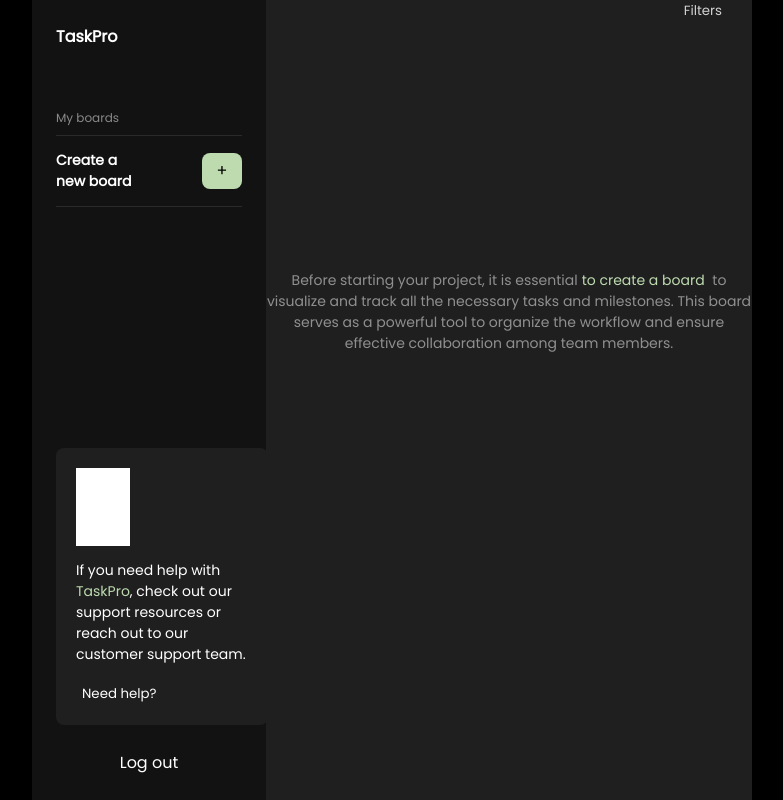
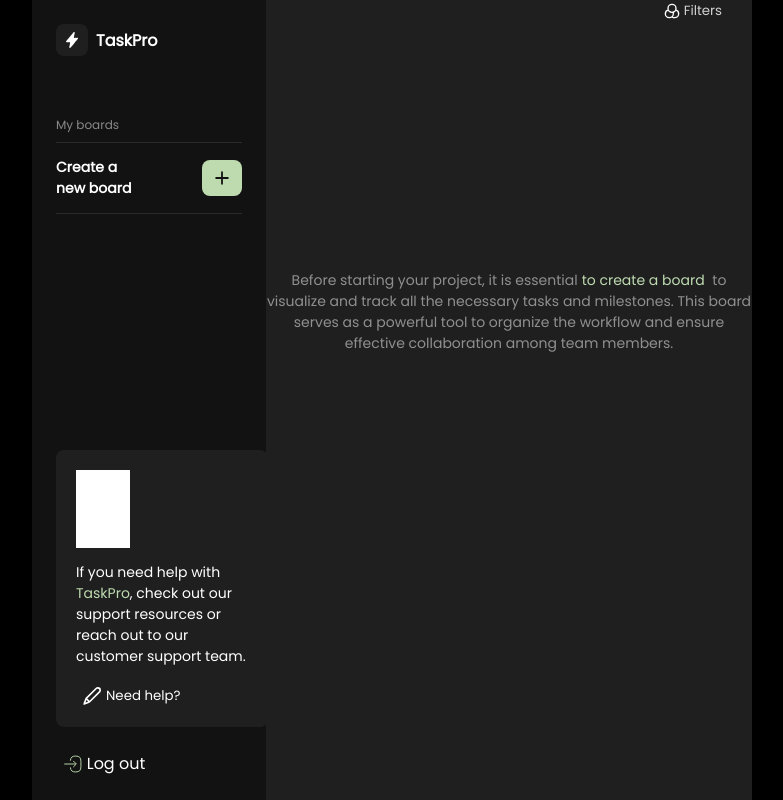
Before and after one commit to nazinamari/TaskPro, a React (Vite) app: page /home in a window 1280 px wide. Shown: the whole page, without its empty margins (248-1031 px from the left). Built offline with nearby package versions, Linux system fonts and the light colour scheme.

Commit message:
add icons

```diff
--- a/src/components/LogoComponent/LogoComponent.jsx
+++ b/src/components/LogoComponent/LogoComponent.jsx
@@ -1,5 +1,12 @@
 import css from "./LogoComponent.module.css";
 
 export default function LogoComponent() {
-  return <h1 className={css.title}>TaskPro</h1>;
+  return (
+    <div className={css.container}>
+      <svg className={css.icon}>
+        <use href="../../../public/sprite.svg#icon-iconlogo"></use>
+      </svg>
+      <h1 className={css.title}>TaskPro</h1>
+    </div>
+  );
 }
--- a/src/components/LogoComponent/LogoComponent.module.css
+++ b/src/components/LogoComponent/LogoComponent.module.css
@@ -1,4 +1,15 @@
 .title {
+  font-size: 16px;
+  text-align: center;
+}
+.icon {
+  width: 32px;
+  height: 32px;
+}
+.container {
+  display: flex;
+  align-items: center;
+  justify-content: baseline;
   margin-bottom: 60px;
-  font-size: 16px;
+  gap: 8px;
 }
--- a/src/components/SideBar/SideBar.jsx
+++ b/src/components/SideBar/SideBar.jsx
@@ -32,7 +32,9 @@ export default function SideBar() {
             onClick={handleCreateModal}
             className={css.addBtn}
           >
-            + {/* Додати icon */}
+            <svg className={css.btnIcon}>
+              <use href="../../../public/sprite.svg#icon-plus"></use>
+            </svg>
           </button>
         </div>
         <BoardNavigation />
@@ -48,6 +50,9 @@ export default function SideBar() {
             onClick={handleHelpModal}
             className={css.helpBtn}
           >
+            <svg className={css.helpIcon}>
+              <use href="../../../public/sprite.svg#icon-pencil-01"></use>
+            </svg>
             Need help? {/* Додати icon */}
           </button>
         </div>
@@ -64,6 +69,9 @@ export default function SideBar() {
             alert("log out");
           }}
         >
+          <svg className={css.helpIcon}>
+            <use href="../../../public/sprite.svg#icon-login"></use>
+          </svg>
           Log out
         </button>
       </aside>
--- a/src/components/SideBar/SideBar.module.css
+++ b/src/components/SideBar/SideBar.module.css
@@ -69,16 +69,36 @@
   color: #fff;
   border: none;
   cursor: pointer;
+  display: flex;
+  justify-content: center;
+  align-items: center;
+  gap: 4px;
 }
 .logoutBtn {
+  width: 96px;
   font-size: 16px;
+  padding: 0;
   cursor: pointer;
   border: none;
   background-color: inherit;
   color: #ffffff;
+  display: flex;
+  justify-content: center;
+  align-items: center;
+  gap: 4px;
 }
 .text {
   display: block;
   width: 76px;
   font-weight: 900;
 }
+.btnIcon {
+  width: 20px;
+  height: 20px;
+  stroke: #121212;
+}
+.helpIcon {
+  width: 20px;
+  height: 20px;
+  stroke: wheat;
+}
--- a/src/components/WorkPlace/WorkPlace.jsx
+++ b/src/components/WorkPlace/WorkPlace.jsx
@@ -8,6 +8,9 @@ export default function WorkPlace() {
           alert("log out");
         }}
       >
+        <svg className={css.filterIcon}>
+          <use href="../../../public/sprite.svg#icon-colors"></use>
+        </svg>
         Filters
       </button>
       <div className={css.textContainer}>
--- a/src/components/WorkPlace/WorkPlace.module.css
+++ b/src/components/WorkPlace/WorkPlace.module.css
@@ -1,10 +1,13 @@
 .filterBtn {
-  display: block;
+  display: flex;
   margin-right: 24px;
   margin-left: auto;
   color: rgb(255, 255, 255, 0.8);
   background-color: inherit;
   border: none;
+  justify-content: center;
+  align-items: center;
+  gap: 4px;
 }
 .textContainer {
   display: flex;
@@ -31,3 +34,7 @@
   flex-grow: 1;
   background-color: #1f1f1f;
 }
+.filterIcon {
+  width: 16px;
+  height: 16px;
+}
```
Also changed, not shown: public/sprite.svg.
